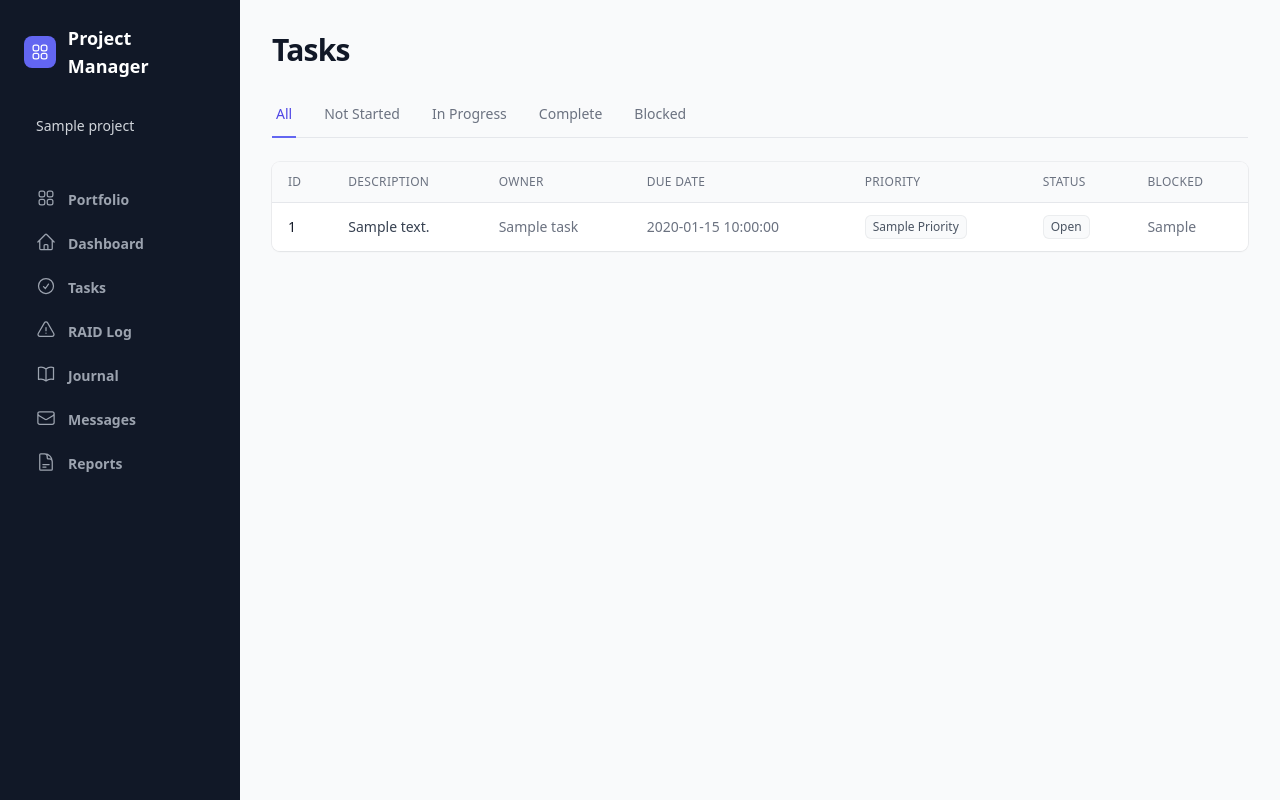
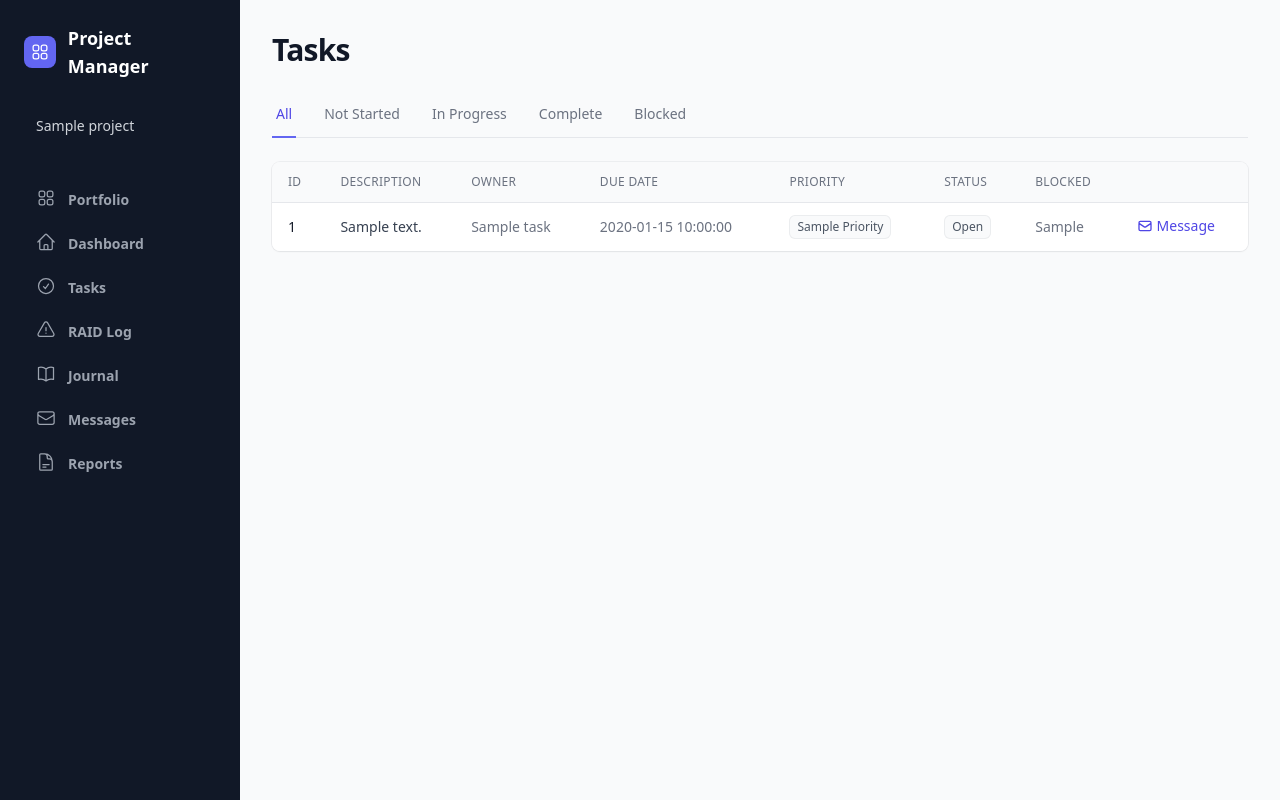
Before and after one commit to paulmclear/auto_pm, a Python web app: template src/project_manager_agent/web/templates/tasks.html in a window 1280 px wide. Run offline with Jinja, Linux system fonts and the light colour scheme; the template is opened without the code that fills it: most values are stand-ins (such as "Sample title", 1, 10 or a date in 2020); some libraries are stand-ins or nearby versions.

Commit message:
feat: pm-cyq.3 - 13.3 — Compose from task context

```diff
--- a/src/project_manager_agent/web/templates/tasks.html
+++ b/src/project_manager_agent/web/templates/tasks.html
@@ -34,6 +34,7 @@
                     <th class="px-4 py-3 text-left text-xs font-medium uppercase tracking-wide text-gray-500">Priority</th>
                     <th class="px-4 py-3 text-left text-xs font-medium uppercase tracking-wide text-gray-500">Status</th>
                     <th class="px-4 py-3 text-left text-xs font-medium uppercase tracking-wide text-gray-500">Blocked</th>
+                    <th class="px-4 py-3 text-left text-xs font-medium uppercase tracking-wide text-gray-500"></th>
                 </tr>
             </thead>
             <tbody class="divide-y divide-gray-100 bg-white">
@@ -65,9 +66,20 @@
                         </span>
                     </td>
                     <td class="px-4 py-3 text-sm text-gray-500 max-w-xs">{{ t.blocked_reason or "\u2014" }}</td>
+                    <td class="whitespace-nowrap px-4 py-3 text-sm">
+                        <a href="/projects/{{ project_id }}/messages?compose=1&taskId={{ t.task_id }}&subject={{ ('Re: Task ' ~ t.task_id ~ ' – ' ~ t.description) | urlencode }}"
+                           class="inline-flex items-center gap-1 text-indigo-600 hover:text-indigo-800 hover:underline"
+                           title="Send message about this task">
+                            <svg class="w-4 h-4" fill="none" stroke="currentColor" viewBox="0 0 24 24">
+                                <path stroke-linecap="round" stroke-linejoin="round" stroke-width="2"
+                                      d="M3 8l7.89 5.26a2 2 0 002.22 0L21 8M5 19h14a2 2 0 002-2V7a2 2 0 00-2-2H5a2 2 0 00-2 2v10a2 2 0 002 2z"/>
+                            </svg>
+                            Message
+                        </a>
+                    </td>
                 </tr>
                 {% else %}
-                <tr><td colspan="7" class="px-4 py-8 text-center text-sm text-gray-500">No tasks found.</td></tr>
+                <tr><td colspan="8" class="px-4 py-8 text-center text-sm text-gray-500">No tasks found.</td></tr>
                 {% endfor %}
             </tbody>
         </table>
```
Also changed, not shown: src/project_manager_agent/web/templates/messages.html (+13 -1 lines).
